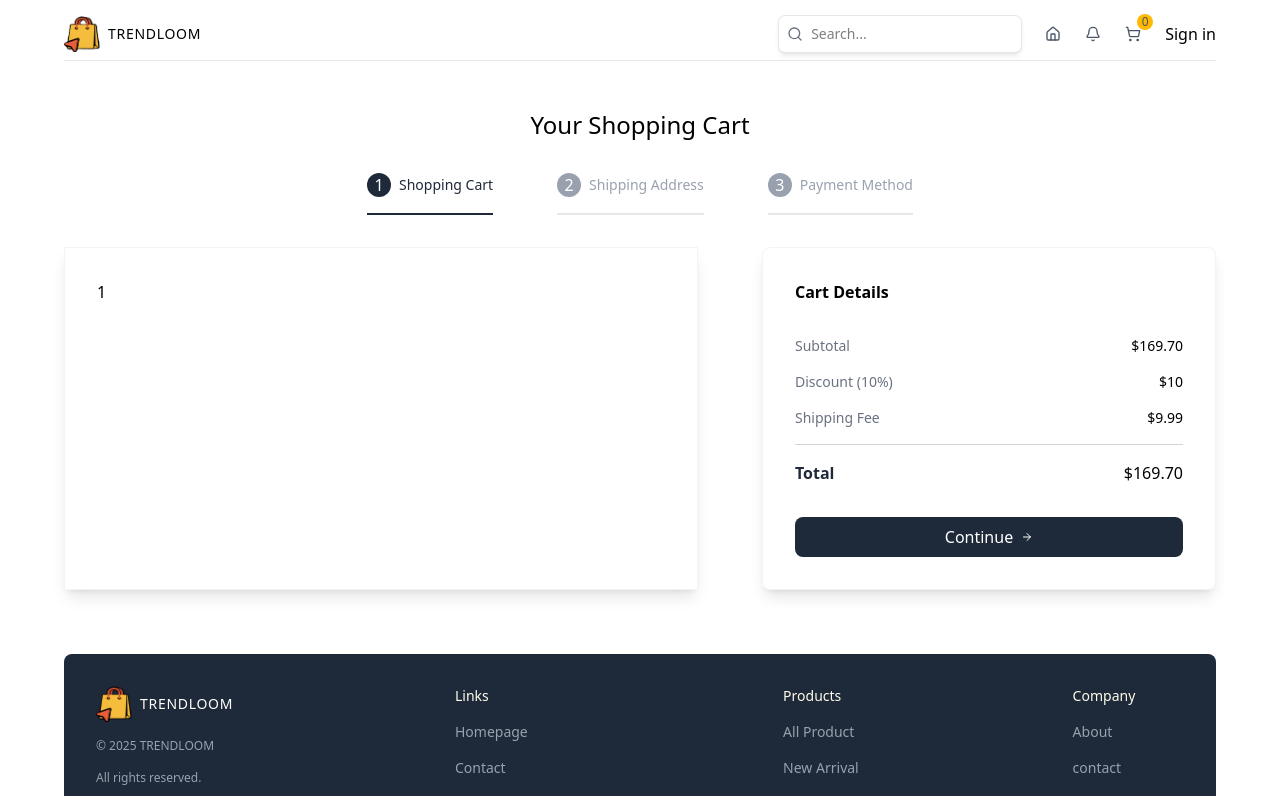
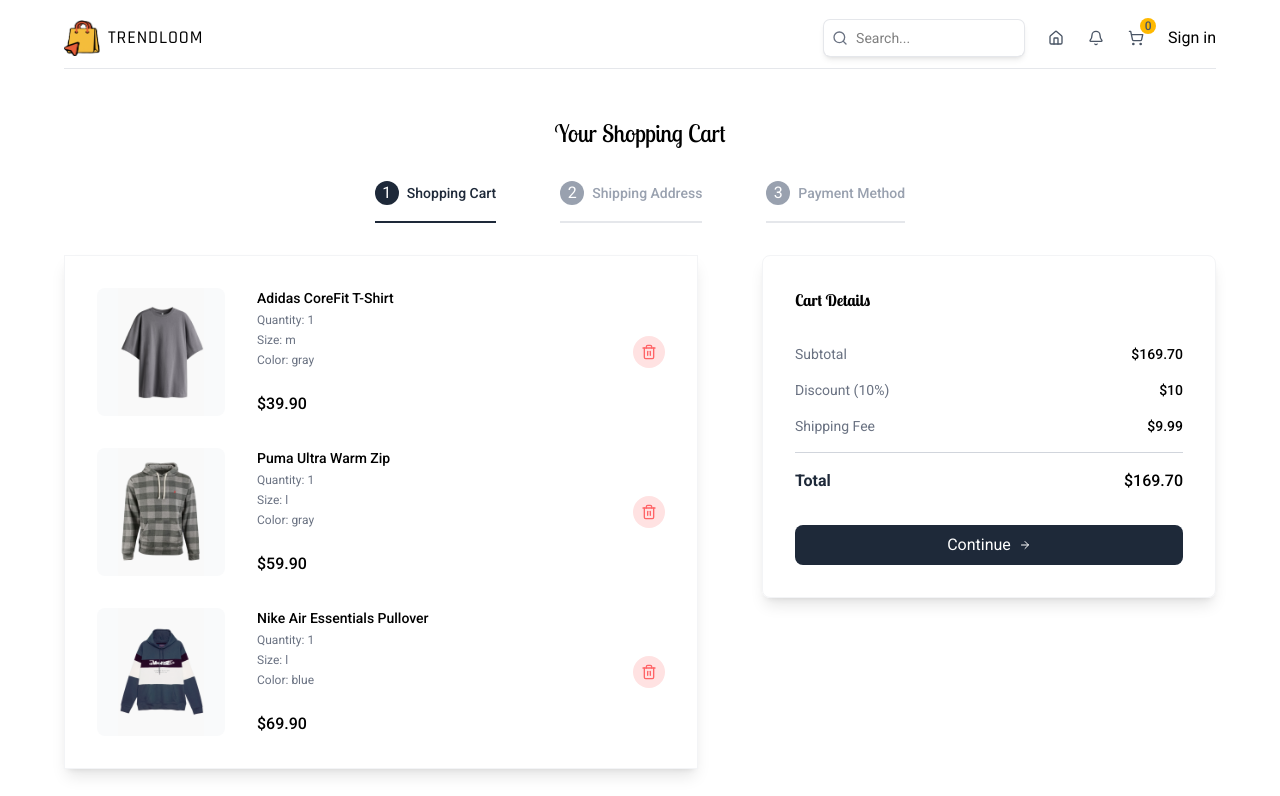
Before and after one commit to RahulSingh-64bit/E-commerce-App, a Next.js app: page /cart in a window 1280 px wide. Shown: the top 796 px of the page. Built offline with nearby package versions, Linux system fonts and the light colour scheme.

Commit message:
feat: add PaymentForm, ShippingForm and others
-Added two new components for Payment & Shipping
-Some changes in Navbar & Footer
-Added new fonts
-and some in changes in Cart page

```diff
--- a/src/app/cart/page.tsx
+++ b/src/app/cart/page.tsx
@@ -1,8 +1,12 @@
 "use client";
 
+import PaymentForm from "@/components/PaymentForm";
+import ShippingForm from "@/components/ShippingForm";
 import { CartItemsType } from "@/types";
-import { ArrowRight } from "lucide-react";
+import { ArrowRight, Trash2 } from "lucide-react";
+import Image from "next/image";
 import { useRouter, useSearchParams } from "next/navigation";
+import { useState } from "react";
 
 const steps = [
   {
@@ -79,6 +83,7 @@ const cartItems: CartItemsType = [
 const CartPage = () => {
   const searchParams = useSearchParams();
   const router = useRouter();
+  const [shippingForm, setShippingForm] = useState(null);
 
   const activeStep = parseInt(searchParams.get("step") || "1");
 
@@ -118,17 +123,61 @@ const CartPage = () => {
       <div className="w-full flex flex-col lg:flex-row gap-16">
         {/* STEPS */}
         <div className="w-full lg:w-7/12 shadow-lg border-1 border-gray-100 p-8 rounder-lg flex flex-col gap-8 ">
-          1
+          {activeStep === 1 ? (
+            cartItems.map((item) => (
+              // SINGLE CART ITEM
+              <div className="flex items-center justify-between" key={item.id}>
+                {/* IMAGE & DETAILS */}
+                <div className="flex gap-8">
+                  {/* IMAGE */}
+                  <div className="relative w-32 h-32 bg-gray-50 rounded-lg overflow-hidden">
+                    <Image
+                      src={item.images[item.selectedColor]}
+                      alt={item.name}
+                      fill
+                      className="object-contain"
+                    />
+                  </div>
+                  {/* ITEMS DETAILS */}
+                  <div className="flex flex-col justify-between">
+                    <div className="flex flex-col gap-1">
+                      <p className="text-sm font-medium">{item.name}</p>
+                      <p className="text-xs text-gray-500">Quantity:{" "}{item.quantity}</p>
+                      <p className="text-xs text-gray-500">Size:{" "}{item.selectedSize}</p>
+                      <p className="text-xs text-gray-500">Color:{" "}{item.selectedColor}</p>
+                    </div>
+                    <p className="font-medium ">${item.price.toFixed(2)}</p>
+                  </div>
+                </div>
+                {/* DELETE BUTTON */}
+                <button className="w-8 h-8 rounded-full bg-red-100 hover:bg-red-200 transition-all duration-300 text-red-400 flex items-center justify-center cursor-pointer">
+                  <Trash2 className="w-4 h-4" />
+                </button>
+              </div>
+            ))
+          ) : activeStep === 2 ? (
+            <ShippingForm />
+          ) : activeStep === 3 && shippingForm ? (
+            <PaymentForm />
+          ) : (
+            <p className="text-sm text-gray-500">
+              Please fill in the shipping form to continue.
+            </p>
+          )}
         </div>
 
         {/* DETAILS */}
-        <div className="w-full lg:w-5/12 shadow-lg border-1 border-gray-100 p-8 rounded-lg flex flex-col gap-8">
+        <div className="w-full lg:w-5/12 shadow-lg border-1 border-gray-100 p-8 rounded-lg flex flex-col gap-8 h-max">
           <h2 className="font-semibold">Cart Details</h2>
           <div className="flex flex-col gap-4">
-
             <div className="flex justify-between text-sm">
               <p className=" text-gray-500">Subtotal</p>
-              <p className="font-medium">${cartItems.reduce((acc,item)=>acc+item.price*item.quantity,0).toFixed(2)}</p>
+              <p className="font-medium">
+                $
+                {cartItems
+                  .reduce((acc, item) => acc + item.price * item.quantity, 0)
+                  .toFixed(2)}
+              </p>
             </div>
 
             <div className="flex justify-between text-sm">
@@ -145,13 +194,22 @@ const CartPage = () => {
 
             <div className="flex justify-between ">
               <p className=" text-gray-800 font-semibold">Total</p>
-              <p className="font-medium">${cartItems.reduce((acc,item)=>acc+item.price*item.quantity,0).toFixed(2)}</p>
+              <p className="font-medium">
+                $
+                {cartItems
+                  .reduce((acc, item) => acc + item.price * item.quantity, 0)
+                  .toFixed(2)}
+              </p>
             </div>
-
           </div>
-          { activeStep === 1 && <button onClick={()=>router.push("/cart?step=2", {scroll:false})} className="w-full bg-gray-800 text-white hover:bg-gray-900 transition-all duration-300 p-2 rounded-lg cursor-pointer flex items-center justify-center gap-2">
+          {activeStep === 1 && (
+            <button
+              onClick={() => router.push("/cart?step=2", { scroll: false })}
+              className="w-full bg-gray-800 text-white hover:bg-gray-900 transition-all duration-300 p-2 rounded-lg cursor-pointer flex items-center justify-center gap-2"
+            >
               Continue <ArrowRight className="w-3 h-3" />
-          </button>}
+            </button>
+          )}
         </div>
       </div>
     </div>
--- a/src/app/globals.css
+++ b/src/app/globals.css
@@ -1 +1,17 @@
 @import "tailwindcss";
+
+/* Body text */
+body {
+  font-family: var(--font-roboto), sans-serif;
+}
+
+/* Headings */
+h1, h2, h3, h4, h5, h6 {
+  font-family: var(--font-lobster-two), cursive;
+}
+
+.trendloom-font {
+  font-family: "Rajdhani";
+  font-weight: 500;
+
+}
--- a/src/app/layout.tsx
+++ b/src/app/layout.tsx
@@ -1,22 +1,26 @@
 import type { Metadata } from "next";
-import { Geist, Geist_Mono } from "next/font/google";
+import { Lobster_Two, Roboto } from "next/font/google";
 import "./globals.css";
 import Navbar from "@/components/Navbar";
 import Footer from "@/components/Footer";
 
-const geistSans = Geist({
-  variable: "--font-geist-sans",
+// Heading font
+const lobsterTwo = Lobster_Two({
   subsets: ["latin"],
+  weight: ["400", "700"], // Lobster Two has 400 & 700
+  variable: "--font-lobster-two",
 });
 
-const geistMono = Geist_Mono({
-  variable: "--font-geist-mono",
+// Body font
+const roboto = Roboto({
   subsets: ["latin"],
+  weight: ["400", "500", "700"], // choose weights you need
+  variable: "--font-roboto",
 });
 
 export const metadata: Metadata = {
   title: "E-Commerce App",
-  description: "Modern E-Commerce App ",
+  description: "Modern E-Commerce App",
 };
 
 export default function RootLayout({
@@ -26,14 +30,20 @@ export default function RootLayout({
 }>) {
   return (
     <html lang="en">
-      <body
-        className={`${geistSans.variable} ${geistMono.variable} antialiased`}
-      >
+      <head>
+        {/* Load Rajdhani globally */}
+        <link
+          href="https://fonts.googleapis.com/css2?family=Rajdhani:wght@300;400;500;600;700&display=swap"
+          rel="stylesheet"
+        />
+      </head>
+
+      <body className={`${lobsterTwo.variable} ${roboto.variable} antialiased`}>
         <div className="mx-auto p-4 sm:px-0 sm:max-w-xl md:max-w-2xl lg:max-w-3xl xl:max-w-6xl">
           <Navbar />
           {children}
           <Footer />
-          </div>
+        </div>
       </body>
     </html>
   );
--- a/src/components/Footer.tsx
+++ b/src/components/Footer.tsx
@@ -13,7 +13,7 @@ const Footer = () => {
             height={36}
             className="w-6 h-6 md:w-9 md:h-9"
           />
-          <p className=" hidden p-2 md:block text-sm font-medium text-white tracking-wider">TRENDLOOM</p>
+          <p className=" hidden p-2 md:block text-lg font-medium text-white tracking-wider trendloom-font">TRENDLOOM</p>
         </Link>
         <p className="text-xs text-gray-400">© 2025 TRENDLOOM</p>
         <p className="text-xs text-gray-400">All rights reserved.</p>
--- a/src/components/Navbar.tsx
+++ b/src/components/Navbar.tsx
@@ -17,7 +17,7 @@ const Navbar = () => {
           className="w-6 h-6 md:w-9 md:h-9"
         />
 
-        <p className=" hidden p-2 md:block text-sm font-medium tracking-wider">TRENDLOOM</p>
+        <p className=" hidden p-2 md:block text-lg font-medium tracking-wider trendloom-font">TRENDLOOM</p>
       </Link>
       {/* RIGHT */}
       <div className="flex items-center gap-6">
--- /dev/null
+++ b/src/components/PaymentForm.tsx
@@ -0,0 +1,7 @@
+const PaymentForm = () => {
+  return (
+    <div className="">PaymentForm</div>
+  )
+}
+
+export default PaymentForm
--- /dev/null
+++ b/src/components/ShippingForm.tsx
@@ -0,0 +1,7 @@
+const ShippingForm = () => {
+  return (
+    <div className="">ShippingForm</div>
+  )
+}
+
+export default ShippingForm
--- a/src/types.ts
+++ b/src/types.ts
@@ -1,4 +1,4 @@
-import { exitCode } from "process";
+import {email, z} from "zod";
 
 export type ProductType ={
     id: string | number ;
@@ -18,7 +18,17 @@ export type ProductsType = ProductType[];
 export type CartItemType = ProductType & {
     quantity: number;
     selectedSize: string;
-    selectedColor: String;
-}
+    selectedColor: string;
+};
 
 export type CartItemsType = CartItemType[];
+
+export const shippingFormSchema = z.object({
+    name: z.string().min(1,"Name is required!"),
+    email: z.email().min(1, "Email is required!"),
+    phone: z
+        .string()
+        .min(7, "Phone number must be between 7 and 10 digits!")
+        .max(14, "Phone number must be between 7 and 10 digits!")
+        .regex(/^\d+$/, "Phone number must contain numbers only!"),
+});
```
Also changed, not shown: package.json (+5 -2 lines), 1 other file (tests, documents, lock files or other folders). Lines whose indentation alone changed are shown as unchanged.
